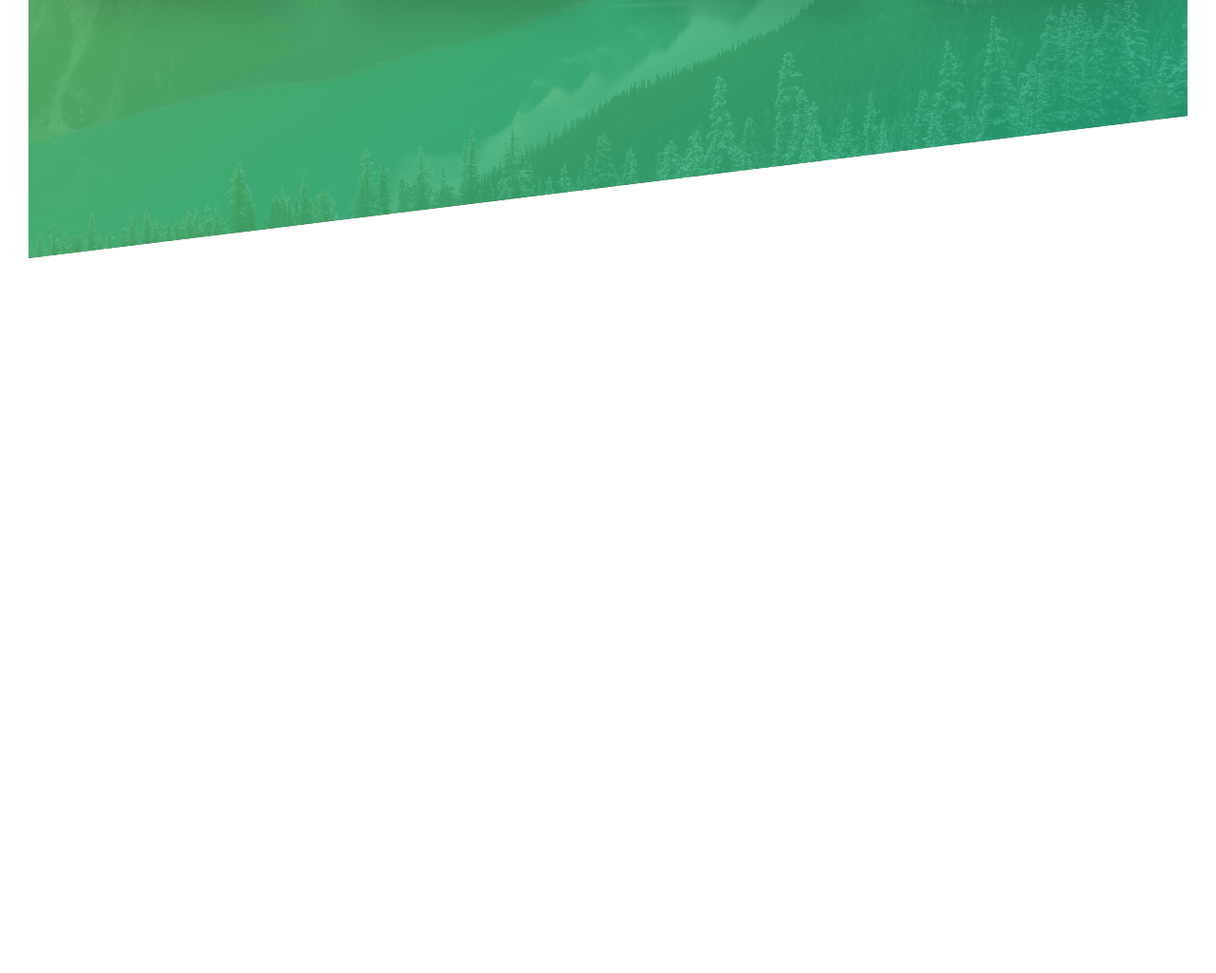
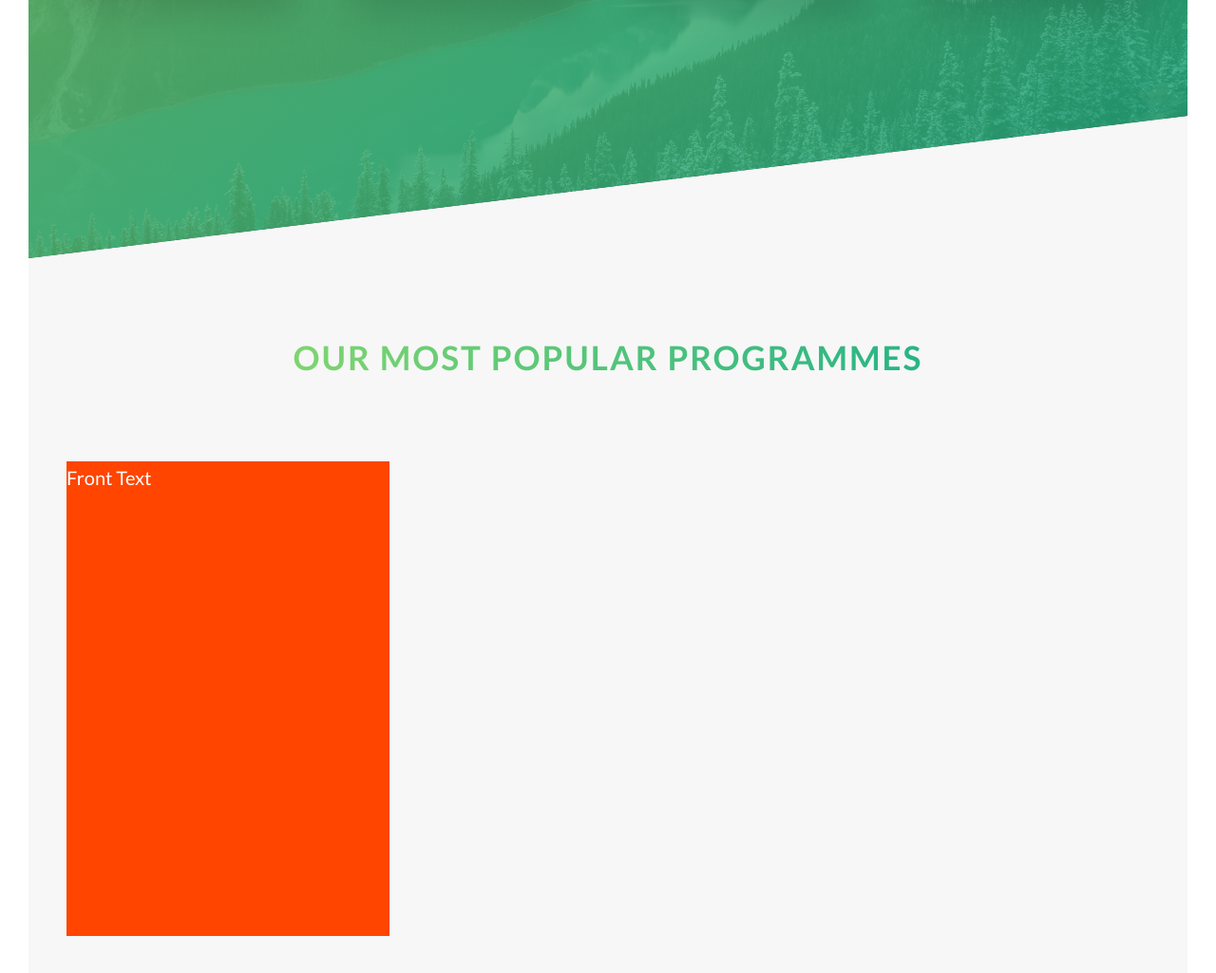
Before and after one commit to knightvertrag/Outours, a website: page index.html in a window 1280 px wide. Shown: the part 1990-3015 px from the top of the page at 95% size. Before the commit the page ends 2262 px from the top, so only its background shows below. Drawn offline with Linux system fonts and the light colour scheme.

Commit message:
Built Card Skeleton

```diff
--- a/index.html
+++ b/index.html
@@ -143,6 +143,28 @@
                     </div>
                 </div>
             </section>
+
+            <section class="section-tours">
+                <div class="u-center-text u-margin-bottom-big">
+                    <h2 class="heading-secondary">
+                        Our Most Popular Programmes
+                    </h2>
+                </div>
+                <div class="row">
+                    <div class="col-1-of-3">
+                        <div class="card">
+                            <div class="card__side card__side--front">
+                                Front Text
+                            </div>
+                            <div class="card__side card__side--back">
+                                Back Text
+                            </div>
+                        </div>
+                    </div>
+                    <div class="col-1-of-3"></div>
+                    <div class="col-1-of-3"></div>
+                </div>
+            </section>
         </main>
 
         <!-- <section class="grid-text">
--- a/sass/abstracts/_variables.scss
+++ b/sass/abstracts/_variables.scss
@@ -2,6 +2,12 @@
 $color-primary: #55c57a;
 $color-primary-light: #7ed56f;
 $color-primary-dark: #28b485;
+
+$color-secondary-light: #ffb900;
+$color-secondary-dark: #ff7730;
+
+$color-tertiary-light: #2998ff;
+$color-tertiary-dark: #5643fa;
 
 $color-grey-light-1: #f7f7f7;
 
--- /dev/null
+++ b/sass/components/_card.scss
@@ -0,0 +1,35 @@
+.card {
+    perspective: 150rem;
+    -moz-perspective: 150rem;
+    position: relative;
+    height: 50rem;
+
+    &__side {
+        color: #fff;
+        font-size: 2rem;
+        height: 50rem;
+        transition: all 0.8s ease;
+        position: absolute;
+        top: 0;
+        left: 0;
+        width: 100%;
+        backface-visibility: hidden;
+
+        &--front {
+            background-color: orangered;
+        }
+
+        &--back {
+            background-color: green;
+            transform: rotateY(180deg);
+        }
+    }
+
+    &:hover &__side--front {
+        transform: rotateY(180deg);
+    }
+
+    &:hover &__side--back {
+        transform: rotateY(0);
+    }
+}
--- a/sass/main.scss
+++ b/sass/main.scss
@@ -9,6 +9,7 @@
 
 @import "./components/button";
 @import "./components/composition";
+@import "./components/card";
 @import "./components/feature-box";
 
 @import "./layout/grid";
--- a/sass/pages/_home.scss
+++ b/sass/pages/_home.scss
@@ -21,3 +21,9 @@
         transform: skewY(7deg);
     }
 }
+
+.section-tours {
+    background-color: $color-grey-light-1;
+    padding: 25rem 0 50rem 0;
+    margin-top: -10rem;
+}
```
Also changed, not shown: css/style.css.
